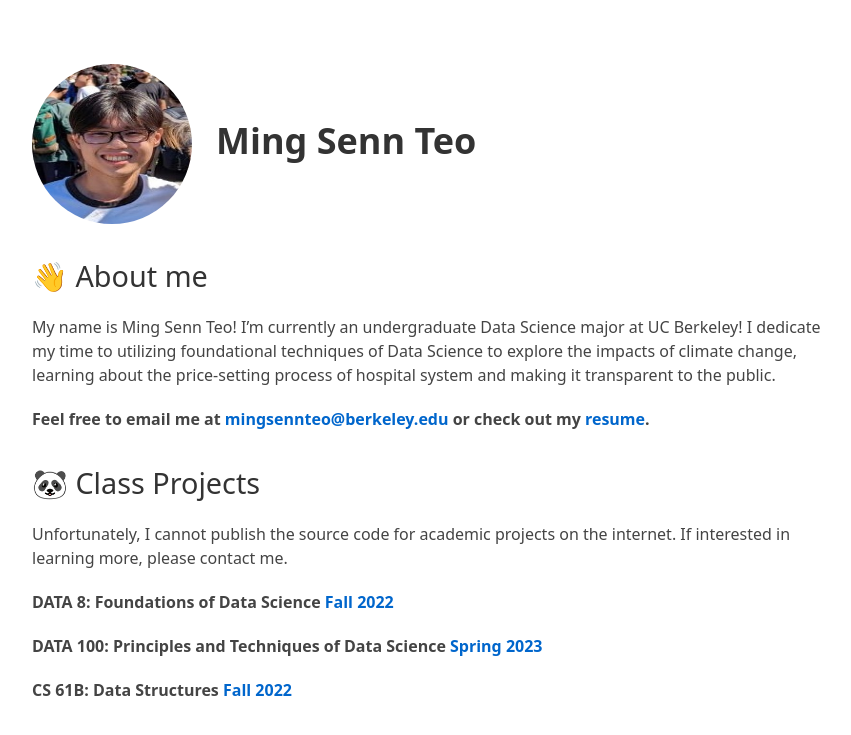
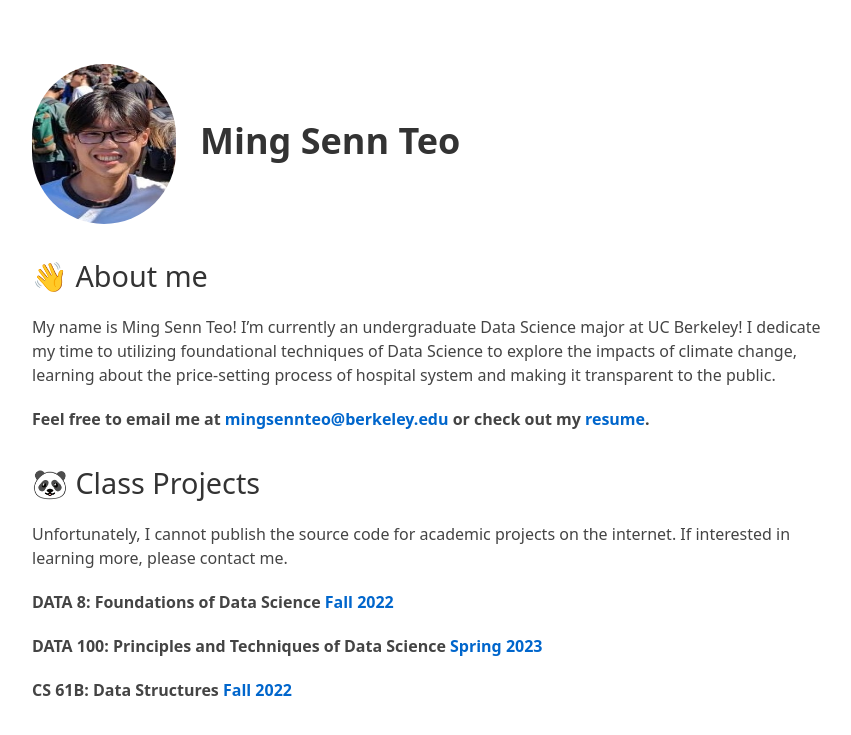
Before and after one commit to MSTeo01/old-website-2.0, a Jekyll site: the page built from index.md, in a window 1280 px wide. Shown: the top 735 px of the page, without its empty margins (208-1059 px from the left). Built offline with Jekyll 4.4.1, drawn with Linux system fonts in a browser that asks for light colours; our own code applies the rules of GitHub Pages for plain Markdown files.

Commit message:
Test Ratio #5

```diff
--- a/styles/styles.scss
+++ b/styles/styles.scss
@@ -118,7 +118,7 @@ img {
 }
 
 .avatar {
-  width: 10rem;
+  width: 9rem;
   height: 10rem;
   border-radius: 5rem;
   margin-right: 1.5rem;
```
